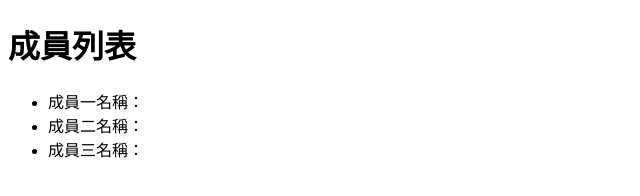
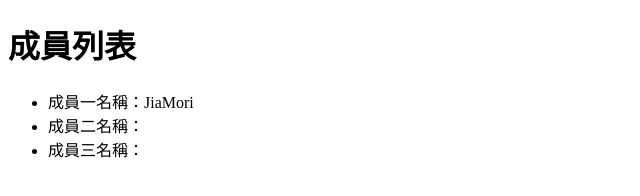
Before and after one commit to HedyChen-code/test250906-2, a plain HTML site: page index.html in a window 1280 px wide. Shown: the full height of the page, 0-640 px from the left. Drawn offline with Linux system fonts and the light colour scheme.

Commit message:
新增成員一名字

```diff
--- a/index.html
+++ b/index.html
@@ -8,7 +8,7 @@
 <body>
     <h1>成員列表</h1>
     <ul>
-        <li>成員一名稱：</li>
+        <li>成員一名稱：JiaMori</li>
         <li>成員二名稱：</li>
         <li>成員三名稱：</li>
     </ul>
```
